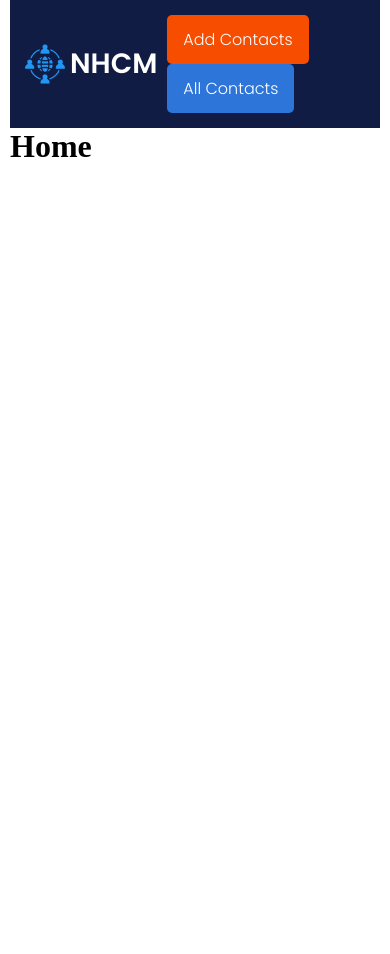
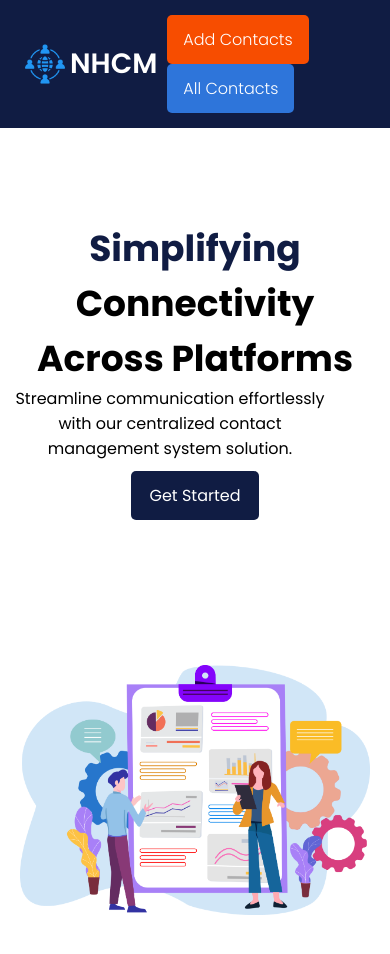
Before and after one commit to AhshanHabib26/contacts-management-client, a React (Vite) app: page / in a window 390 px wide. Shown: the top 954 px of the page. Before the commit the page ends 844 px from the top, so only its background shows below. Built offline with nearby package versions, Linux system fonts and the light colour scheme.

Commit message:
Home Banner Added

```diff
--- a/src/components/layout/MainLayout.tsx
+++ b/src/components/layout/MainLayout.tsx
@@ -1,13 +1,12 @@
 import { Outlet } from "react-router-dom";
 import Navbar from "./Navbar";
-import Container from "../../utils/Container";
 
 const MainLayout = () => {
   return (
-    <Container>
+    <div>
       <Navbar />
       <Outlet />
-    </Container>
+    </div>
   );
 };
 
--- a/src/components/layout/Navbar.tsx
+++ b/src/components/layout/Navbar.tsx
@@ -1,18 +1,40 @@
 import { Link } from "react-router-dom";
 import logoImg from "../../assets/images/online-management.png";
-import Styles from "../../styles/Navbar.module.css"
+import Styles from "../../styles/Navbar.module.css";
+import Container from "../../utils/Container";
 
 const Navbar = () => {
   return (
+    <div style={{  backgroundColor: "#101c43"}}>
+      <Container>
         <div className={Styles.mainNavbar}>
           <div className={Styles.logoContainer}>
-        <img width={40} height={40} src={logoImg} alt="Contacts Management" />
+            <img
+              width={40}
+              height={40}
+              src={logoImg}
+              alt="Contacts Management"
+            />
             <h1 className="poppins-semibold">NHCM</h1>
           </div>
           <div>
-        <Link style={{ backgroundColor: "#F74D00"}} className={`${Styles.linkStyle} poppins-light`} to="/add-contacts">Add Contacts</Link>
-        <Link style={{ backgroundColor: "#2E75DA"}} className={`${Styles.linkStyle} poppins-light`} to="/all-contacts">All Contacts</Link>
+            <Link
+              style={{ backgroundColor: "#F74D00" }}
+              className={`${Styles.linkStyle} poppins-light`}
+              to="/add-contacts"
+            >
+              Add Contacts
+            </Link>
+            <Link
+              style={{ backgroundColor: "#2E75DA" }}
+              className={`${Styles.linkStyle} poppins-light`}
+              to="/all-contacts"
+            >
+              All Contacts
+            </Link>
           </div>
+        </div>
+      </Container>
     </div>
   );
 };
--- a/src/pages/Home.tsx
+++ b/src/pages/Home.tsx
@@ -1,10 +1,28 @@
-
+import { Link } from "react-router-dom";
+import BannerImg from "../assets/images/banner.png";
+import Styles from "../styles/Home.module.css";
+import Container from "../utils/Container";
 const Home = () => {
-    return (
-        <div>
-            <h1>Home</h1>
+  return (
+    <Container>
+      <div className={Styles.homeContainer}>
+        <div className={Styles.textContainer}>
+          <h1 className="poppins-bold">
+            <span style={{ color: "#101C43" }}>Simplifying</span> Connectivity
+            Across Platforms
+          </h1>
+          <p className="poppins-regular">
+            Streamline communication effortlessly with our centralized contact
+            management system solution.
+          </p>
+          <Link className="poppins-regular" to="/add-contacts">Get Started</Link>
         </div>
-    );
+        <div className={Styles.imgContainer}>
+          <img src={BannerImg} alt="Banner Image" />
+        </div>
+      </div>
+    </Container>
+  );
 };
 
 export default Home;
--- /dev/null
+++ b/src/styles/Home.module.css
@@ -0,0 +1,57 @@
+.homeContainer {
+  display: flex;
+  align-items: center;
+  justify-content: space-evenly;
+  flex-wrap: wrap;
+  height: 100vh;
+}
+.textContainer {
+  flex: 1;
+}
+
+.textContainer h1 {
+  font-size: 48px;
+}
+.textContainer p {
+  font-size: 18px;
+  padding-right: 50px;
+}
+
+.textContainer a {
+  text-decoration: none;
+  background-color: #101c43;
+  color: #fff;
+  padding: 12px 18px;
+  margin-top: 10px;
+  display: inline-block;
+  border-radius: 5px;
+}
+
+.imgContainer {
+  width: 500px;
+}
+
+.imgContainer img {
+  width: 100%;
+}
+
+@media only screen and (max-width: 600px) {
+  .homeContainer {
+    margin-top: 20px;
+  }
+  .textContainer {
+    display: flex;
+    flex-direction: column;
+    align-items: center;
+    text-align: center;
+  }
+  .textContainer h1 {
+    font-size: 36px;
+  }
+  .textContainer p {
+    font-size: 16px;
+  }
+  .imgContainer {
+    width: 350px;
+  }
+}
--- a/src/styles/Navbar.module.css
+++ b/src/styles/Navbar.module.css
@@ -2,7 +2,6 @@
   display: flex;
   align-items: center;
   justify-content: space-between;
-  background-color: #101c43;
   padding: 15px;
   color: #fff;
 }
```
Also changed, not shown: src/assets/images/banner.png (added). Lines whose indentation alone changed are shown as unchanged.
